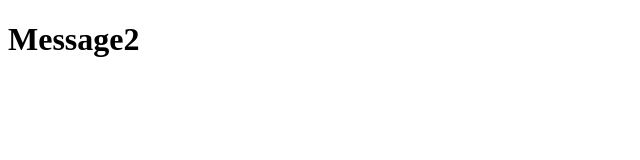
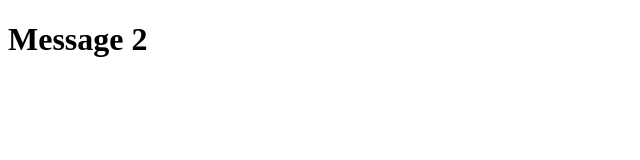
Before and after one commit to Duduka-INC/my-git-repo, a plain HTML site: page index.html in a window 1280 px wide. Shown: the full height of the page, 0-640 px from the left. Drawn offline with Linux system fonts and the light colour scheme.

Commit message:
uptade index.html

```diff
--- a/index.html
+++ b/index.html
@@ -7,7 +7,7 @@
     <title>Document</title>
 </head>
 <body>
-    <h1>Message2</h1>
+    <h1>Message 2</h1>
 
 </body>
 </html>
```
